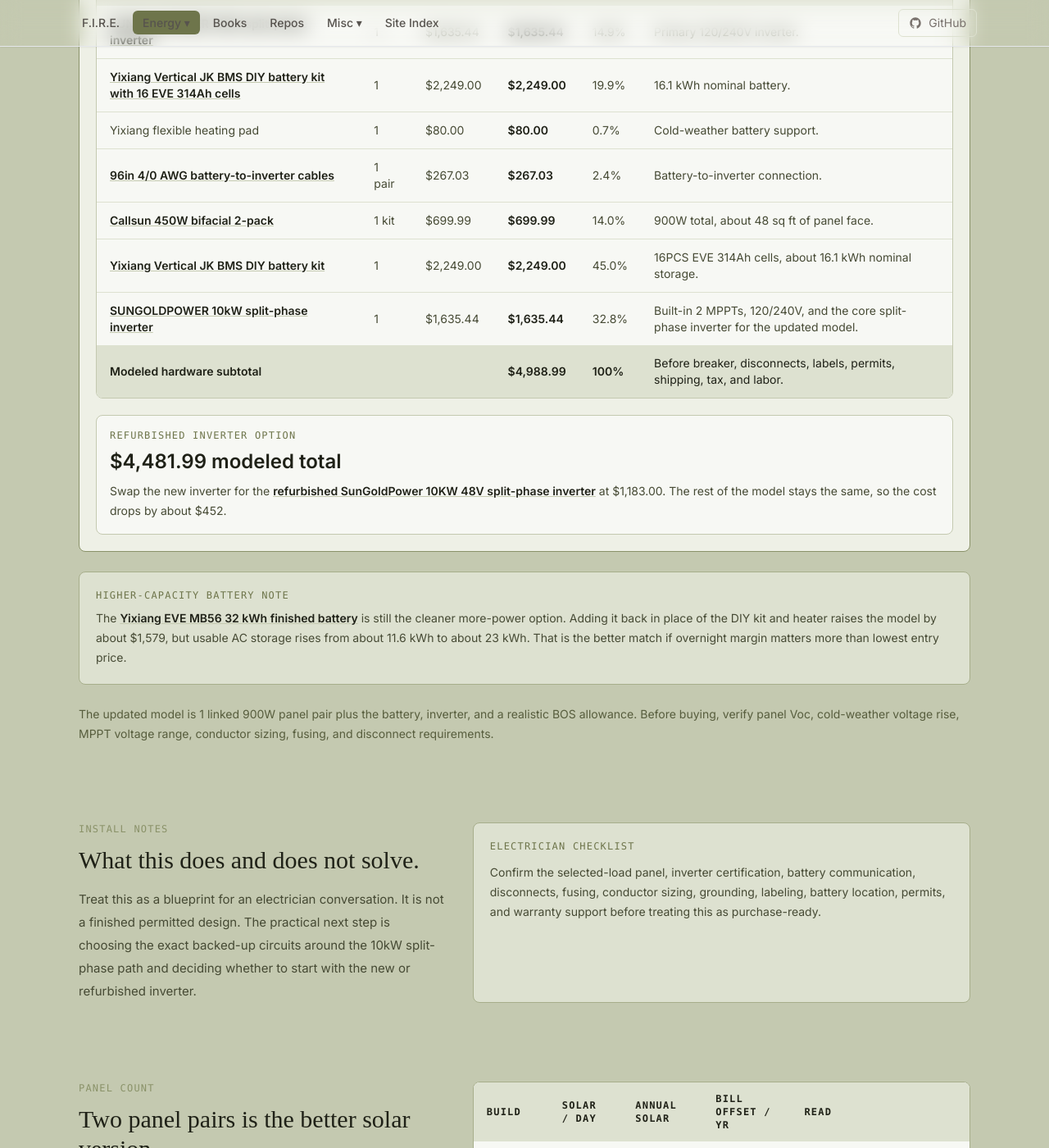
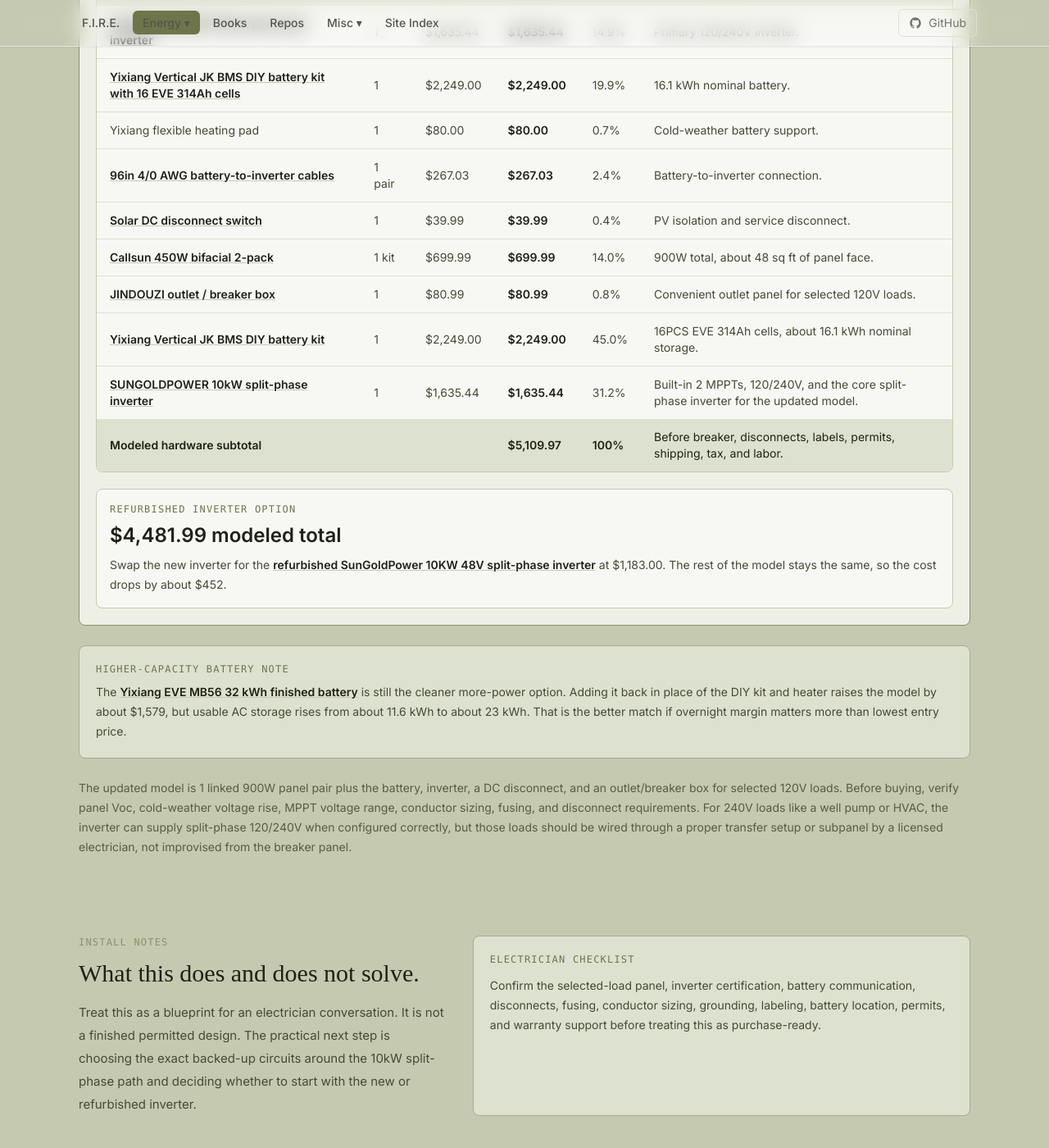
Before and after one commit to techmore/techmore.github.io, a Jekyll site: the page built from pages/energy-monitoring/will-prowse-2026.html, in a window 1280 px wide and 1400 px high, scrolled down 3087 px. Shown: the whole window at 82% size. Built offline with Jekyll 4.4.1, drawn with Linux system fonts in a browser that asks for light colours; nearby versions of some CDN libraries; some web fonts are replaced.

Commit message:
Add Will Prowse disconnect and outlet gear

```diff
--- a/pages/energy-monitoring/will-prowse-2026.html
+++ b/pages/energy-monitoring/will-prowse-2026.html
@@ -261,12 +261,28 @@ title: Will Prowse 2026 - Techmore
                     <td class="px-4 py-3">Battery-to-inverter connection.</td>
                   </tr>
                   <tr>
+                    <td class="px-4 py-3"><a href="https://www.amazon.com/Disconnect-DC1500V-Isolator-Waterproof-Enclosure/dp/B0F2B1KYW3?crid=K9Y5A8B00X7N&dib=eyJ2IjoiMSJ9.2X3mjAvNkOyreGEfSDs6hsa0X3f3Q8S0S9KULsKyrmg.A6o-9DLFhDF2Cd-zw7j__ysQD-9WDFYB-eS1eT_qDzg&dib_tag=se&keywords=ul%2Blisted%2Bpv%2Bdisconnect%2Bdc&qid=1774033737&s=hi&sprefix=ul%2Blisted%2Bpv%2Bdisconnect%2Bdc%2Ctools%2C150&sr=1-29-spons&xpid=_O5PacwnZzIsY&sp_csd=d2lkZ2V0TmFtZT1zcF9tdGY&th=1&linkCode=sl2&tag=vehicledwelling-20&linkId=00246093f9da0b1de9341afd358166f2&language=en_US&ref_=as_li_ss_tl" class="font-semibold text-olive-950 underline decoration-olive-300 hover:text-olive-700">Solar DC disconnect switch</a></td>
+                    <td class="px-4 py-3">1</td>
+                    <td class="px-4 py-3">$39.99</td>
+                    <td class="px-4 py-3 font-semibold text-olive-950">$39.99</td>
+                    <td class="px-4 py-3">0.4%</td>
+                    <td class="px-4 py-3">PV isolation and service disconnect.</td>
+                  </tr>
+                  <tr>
                     <td class="px-4 py-3"><a href="https://www.amazon.com/gp/product/B0GJ5KLM1B/ref=ox_sc_act_title_2?smid=ACXRZOBKQSG34&th=1" class="font-semibold text-olive-950 underline decoration-olive-300 hover:text-olive-700">Callsun 450W bifacial 2-pack</a></td>
                     <td class="px-4 py-3">1 kit</td>
                     <td class="px-4 py-3">$699.99</td>
                     <td class="px-4 py-3 font-semibold text-olive-950">$699.99</td>
                     <td class="px-4 py-3">14.0%</td>
                     <td class="px-4 py-3">900W total, about 48 sq ft of panel face.</td>
+                  </tr>
+                  <tr>
+                    <td class="px-4 py-3"><a href="https://www.amazon.com/Distribution-Electricity-Electrical-Construction-workshops/dp/B0CHRR33BK?crid=W4K2OFUV7WIJ&dib=eyJ2IjoiMSJ9.q8b_IiyXOH7wZcmJf1zcDht7uxOOBeNemnWcIHvU72iUJ2FX3g8056qMIM9C0l9rU76yWa2BPqdszekCvLsfxPS7Rh0bJ1Ak7NjjjX2mEbA.lzpeNx26DcgL-_eKabw4Nrq-hZuDVDV6tb_v9jc2Flk&dib_tag=se&keywords=80a%2Boutlet%2Bbox&qid=1753073836&s=digital-text&sprefix=80a%2Boutlet%2Bbox%2Cdigital-text%2C147&sr=1-1&th=1&linkCode=sl1&tag=kiteonabudg-20&linkId=49c5dc06a259526d77fba45e7818982f&language=en_US&ref_=as_li_ss_tl" class="font-semibold text-olive-950 underline decoration-olive-300 hover:text-olive-700">JINDOUZI outlet / breaker box</a></td>
+                    <td class="px-4 py-3">1</td>
+                    <td class="px-4 py-3">$80.99</td>
+                    <td class="px-4 py-3 font-semibold text-olive-950">$80.99</td>
+                    <td class="px-4 py-3">0.8%</td>
+                    <td class="px-4 py-3">Convenient outlet panel for selected 120V loads.</td>
                   </tr>
                   <tr>
                     <td class="px-4 py-3"><a href="https://yixiangpower.com/products/yixiang-vertical-15kw-diy-lithium-battery-box-kitus-stock-16pcs-eve-314ah-brand-new-grade-a-lifepo4-battery-cellchina-stock?sca_ref=9207522.jYuzmwEjUpH" class="font-semibold text-olive-950 underline decoration-olive-300 hover:text-olive-700">Yixiang Vertical JK BMS DIY battery kit</a></td>
@@ -281,14 +297,14 @@ title: Will Prowse 2026 - Techmore
                     <td class="px-4 py-3">1</td>
                     <td class="px-4 py-3">$1,635.44</td>
                     <td class="px-4 py-3 font-semibold text-olive-950">$1,635.44</td>
-                    <td class="px-4 py-3">32.8%</td>
+                    <td class="px-4 py-3">31.2%</td>
                     <td class="px-4 py-3">Built-in 2 MPPTs, 120/240V, and the core split-phase inverter for the updated model.</td>
                   </tr>
                 </tbody>
                 <tfoot class="bg-olive-200 text-olive-950">
                   <tr>
                     <td class="px-4 py-3 font-semibold" colspan="3">Modeled hardware subtotal</td>
-                    <td class="px-4 py-3 font-semibold">$4,988.99</td>
+                    <td class="px-4 py-3 font-semibold">$5,109.97</td>
                     <td class="px-4 py-3 font-semibold">100%</td>
                     <td class="px-4 py-3 text-sm">Before breaker, disconnects, labels, permits, shipping, tax, and labor.</td>
                   </tr>
@@ -314,7 +330,7 @@ title: Will Prowse 2026 - Techmore
         <p class="mt-2 text-sm text-olive-800 leading-6">The <a href="https://yixiangpower.com/products/pre-sale-yixiang-us-stock-eve-mb56-finished-battery-pack-32kwh-51-2v-16s-628ah-eve-lifepo4-cell-lithium-battery-estimated-shipping-date-dec-20th?sca_ref=9207522.jYuzmwEjUpH" class="font-semibold text-olive-950 underline decoration-olive-300 hover:text-olive-700">Yixiang EVE MB56 32 kWh finished battery</a> is still the cleaner more-power option. Adding it back in place of the DIY kit and heater raises the model by about $1,579, but usable AC storage rises from about 11.6 kWh to about 23 kWh. That is the better match if overnight margin matters more than lowest entry price.</p>
       </div>
 
-      <p class="mt-6 text-sm text-olive-700 leading-6">The updated model is 1 linked 900W panel pair plus the battery, inverter, and a realistic BOS allowance. Before buying, verify panel Voc, cold-weather voltage rise, MPPT voltage range, conductor sizing, fusing, and disconnect requirements.</p>
+      <p class="mt-6 text-sm text-olive-700 leading-6">The updated model is 1 linked 900W panel pair plus the battery, inverter, a DC disconnect, and an outlet/breaker box for selected 120V loads. Before buying, verify panel Voc, cold-weather voltage rise, MPPT voltage range, conductor sizing, fusing, and disconnect requirements. For 240V loads like a well pump or HVAC, the inverter can supply split-phase 120/240V when configured correctly, but those loads should be wired through a proper transfer setup or subpanel by a licensed electrician, not improvised from the breaker panel.</p>
     </div>
   </section>
 
```
